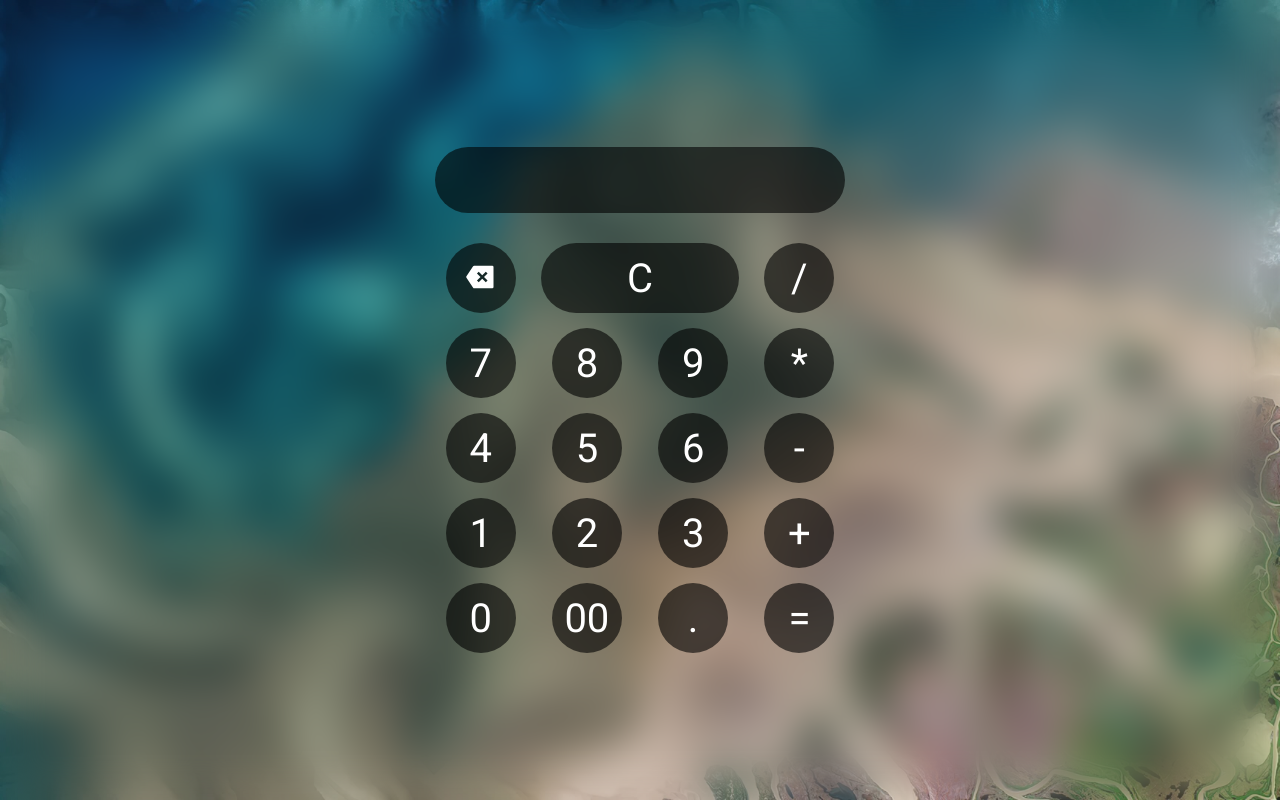
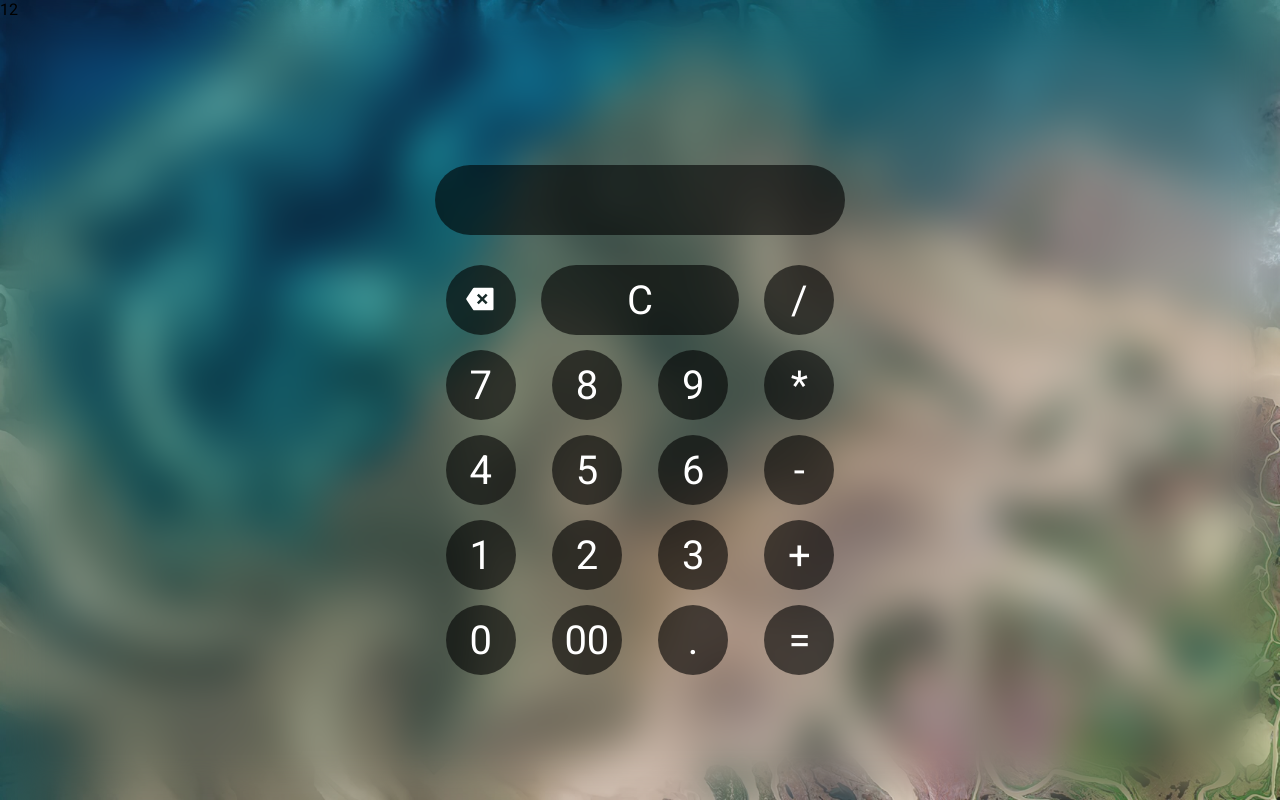
Before and after one commit to Arrtem4/calc, a React (Create React App) app: page / in a window 1280 px wide. Built offline with nearby package versions, Linux system fonts and the light colour scheme.

Commit message:
Stable+theme block

```diff
--- a/src/App.jsx
+++ b/src/App.jsx
@@ -1,13 +1,12 @@
 import "./App.scss";
 import Calculator from "./Calculator";
+import Theme from "./Theme";
 
 function App() {
   return (
-    <div>
-      <div className="theme__block"></div>
-      <div className="calculator__center">
-        <Calculator />
-      </div>
+    <div className="layout">
+      <Theme />
+      <Calculator />
     </div>
   );
 }
--- a/src/App.scss
+++ b/src/App.scss
@@ -20,13 +20,16 @@ body {
   user-select: none;
 }
 
+.layout {
+  height: 100vh;
+  display: grid;
+  grid-template-columns: 100%;
+  grid-template-rows: 4rem 1fr;
+}
+
 .calculator {
   padding: 2rem 1rem;
   width: 43rem;
-  &__center {
-    height: 100vh;
-    display: flex;
-    align-items: center;
-    justify-content: center;
-  }
+  justify-self: center;
+  align-self: center;
 }
--- a/src/Screen.jsx
+++ b/src/Screen.jsx
@@ -2,10 +2,14 @@ import "./Screen.scss";
 
 function Screen({ screenValue }) {
   return (
-    <div className="wrapper">
-      <p className={`screen ${screenValue.length > 14 ? `screen__15` : ``}`}>
+    <div className="screen">
+      <p
+        className={`screen__content ${
+          screenValue.length > 14 ? `screen__content_15` : ``
+        }`}
+      >
         {screenValue}
-        <span className="ankor">1</span>
+        <span className="ankor"></span>
       </p>
     </div>
   );
--- a/src/Screen.scss
+++ b/src/Screen.scss
@@ -13,12 +13,25 @@
 .ankor {
   color: transparent;
 }
-.wrapper {
-  width: 100%;
+.screen {
   margin-bottom: 3rem;
+  display: flex;
+  align-items: center;
+  justify-content: center;
   background: rgba(0, 0, 0, 0.6);
   border-radius: 50rem;
-  text-align: center;
-  padding: 1rem 1.5rem 0.5rem 1rem;
-  height: min-content;
+  padding: 0rem 2rem;
+  min-height: 7rem;
+  &__content {
+    width: 100%;
+    font-size: 4rem;
+    color: white;
+    overflow: hidden;
+    display: inline-block;
+    text-align: right;
+    &_15 {
+      font-size: 2rem;
+      word-wrap: break-word;
+    }
+  }
 }
--- /dev/null
+++ b/src/Theme.jsx
@@ -0,0 +1,5 @@
+const Theme = () => {
+  return <div className="theme__block">12</div>;
+};
+
+export default Theme;
```
